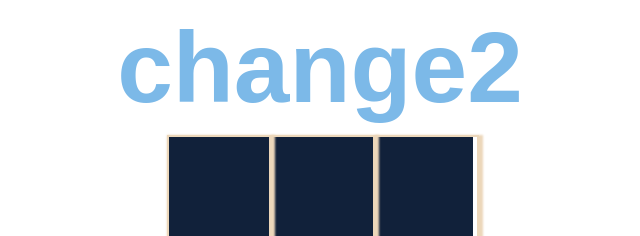
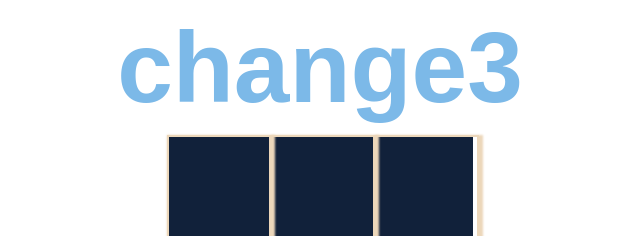
Before and after one commit to BlueHat7/devopsapp, a plain HTML site: page index.html in a window 1280 px wide. Shown: the top 236 px of the page, 320-960 px from the left. Drawn offline with Linux system fonts and the light colour scheme.

Commit message:
Update index.html

```diff
--- a/index.html
+++ b/index.html
@@ -12,7 +12,7 @@
     </head>
     <body>
         <section>
-            <h1 class="game--title">change2</h1>
+            <h1 class="game--title">change3</h1>
             <div class="game--container">
                 <div data-cell-index="0" class="cell"></div>
                 <div data-cell-index="1" class="cell"></div>
```
